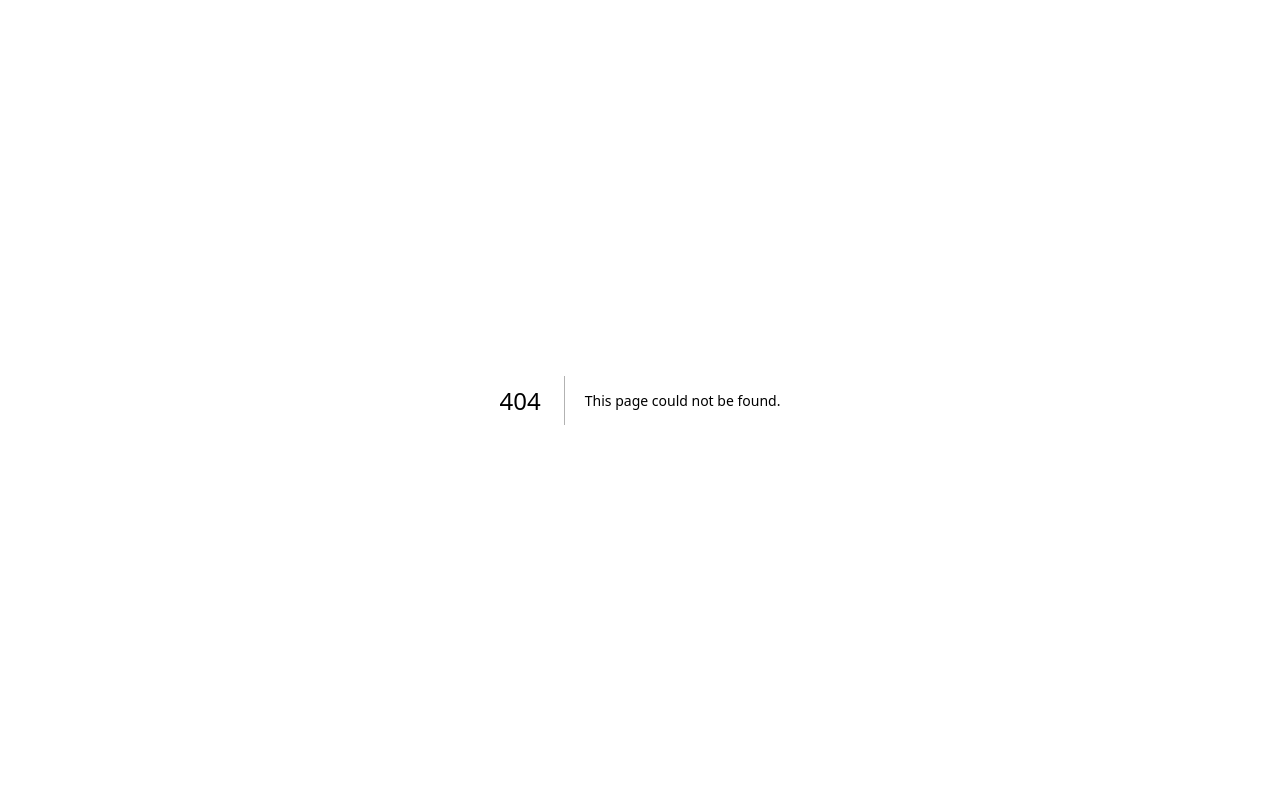
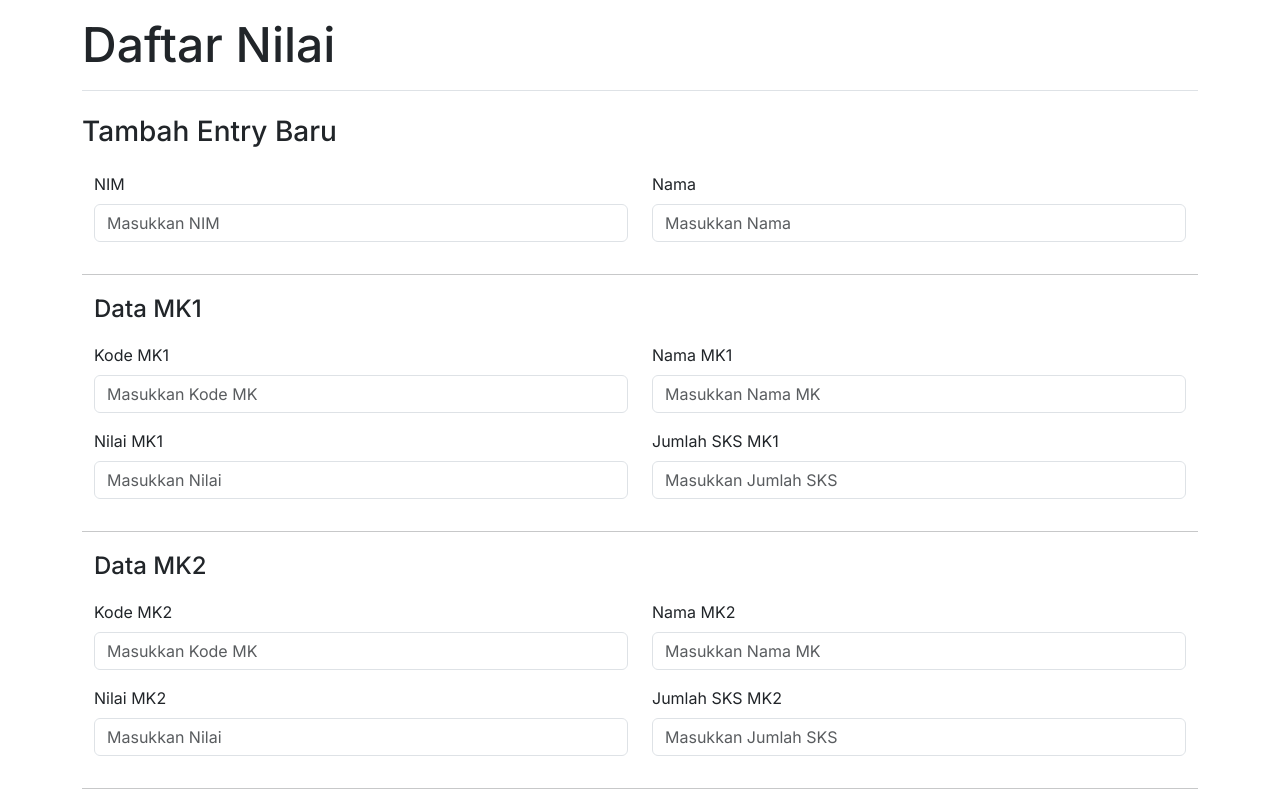
Before and after one commit to Gabrielpjt/Tucil4-Kriptografi, a Next.js app: page /add in a window 1280 px wide. Before the commit this address had no page. Built offline with nearby package versions, Linux system fonts and the light colour scheme.

Commit message:
tambah page untuk add nilai baru

```diff
--- /dev/null
+++ b/app/add/page.jsx
@@ -0,0 +1,83 @@
+'use client';
+
+import React from 'react';
+import { Container, Row, Col, Form, Button } from 'react-bootstrap';
+
+const Add = () => {
+	return (
+		<>
+			<h3 className='mb-4'>Tambah Entry Baru</h3>
+			<Form>
+				<Container>
+					<Row>
+						<Col>
+							<Form.Group className='mb-3' controlId='formNim'>
+								<Form.Label>NIM</Form.Label>
+								<Form.Control type='text' placeholder='Masukkan NIM' />
+							</Form.Group>
+						</Col>
+						<Col>
+							<Form.Group className='mb-3' controlId='formNama'>
+								<Form.Label>Nama</Form.Label>
+								<Form.Control type='text' placeholder='Masukkan Nama' />
+							</Form.Group>
+						</Col>
+					</Row>
+				</Container>
+				{Array.from(Array(10).keys()).map((i) => (
+					<>
+						<hr />
+						<Container>
+							<Row>
+								<Col>
+									<span className='fs-4 mb-3 d-block fw-medium'>
+										Data MK{i + 1}
+									</span>
+								</Col>
+							</Row>
+							<Row>
+								<Col>
+									<Form.Group className='mb-3' controlId='formKodeMK'>
+										<Form.Label>Kode MK{i + 1}</Form.Label>
+										<Form.Control type='text' placeholder='Masukkan Kode MK' />
+									</Form.Group>
+								</Col>
+								<Col>
+									<Form.Group className='mb-3' controlId='formNamaMK'>
+										<Form.Label>Nama MK{i + 1}</Form.Label>
+										<Form.Control type='text' placeholder='Masukkan Nama MK' />
+									</Form.Group>
+								</Col>
+							</Row>
+							<Row>
+								<Col>
+									<Form.Group className='mb-3' controlId='formNilai'>
+										<Form.Label>Nilai MK{i + 1}</Form.Label>
+										<Form.Control type='number' placeholder='Masukkan Nilai' />
+									</Form.Group>
+								</Col>
+								<Col>
+									<Form.Group className='mb-3' controlId='formSKS'>
+										<Form.Label>Jumlah SKS MK{i + 1}</Form.Label>
+										<Form.Control
+											type='number'
+											placeholder='Masukkan Jumlah SKS'
+										/>
+									</Form.Group>
+								</Col>
+							</Row>
+						</Container>
+					</>
+				))}
+				<hr />
+				<Container>
+					<Button variant='primary' type='submit' className='w-100 p-2'>
+						Submit
+					</Button>
+				</Container>
+			</Form>
+		</>
+	);
+};
+
+export default Add;
--- a/app/layout.jsx
+++ b/app/layout.jsx
@@ -1,6 +1,9 @@
 import { Inter } from 'next/font/google';
 import './globals.css';
 import 'bootstrap/dist/css/bootstrap.min.css';
+import { Container } from 'react-bootstrap';
+import Header from '@/components/Header';
+import Footer from '@/components/Footer';
 
 const inter = Inter({ subsets: ['latin'] });
 
@@ -12,7 +15,13 @@ export const metadata = {
 export default function RootLayout({ children }) {
 	return (
 		<html lang='en'>
-			<body className={`${inter.className} vh-100`}>{children}</body>
+			<body className={`${inter.className} vh-100`}>
+				<Container className='d-flex flex-column h-100'>
+					<Header />
+					{children}
+					<Footer />
+				</Container>
+			</body>
 		</html>
 	);
 }
--- a/components/Header.jsx
+++ b/components/Header.jsx
@@ -1,8 +1,13 @@
+'use client';
+
 import React from 'react';
 import { Button } from 'react-bootstrap';
 import Link from 'next/link';
+import { useRouter, usePathname } from 'next/navigation';
 
 const Header = () => {
+	const router = useRouter();
+	const pathname = usePathname();
 	return (
 		<header className='d-flex flex-wrap justify-content-center py-3 mb-4 border-bottom'>
 			<Link
@@ -12,7 +17,11 @@ const Header = () => {
 				<span className='display-5 fw-medium'>Daftar Nilai</span>
 			</Link>
 
-			<Button variant='primary'>Tambah nilai</Button>
+			{!pathname.includes('add') && (
+				<Button variant='primary' onClick={() => router.push('/add')}>
+					Tambah nilai
+				</Button>
+			)}
 		</header>
 	);
 };
```
Also changed, not shown: app/page.jsx (+1 -10 lines).
